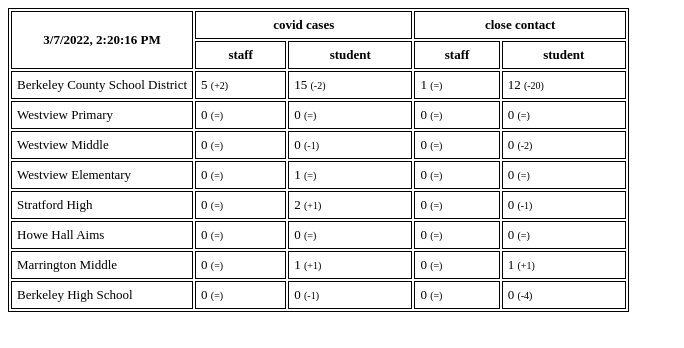
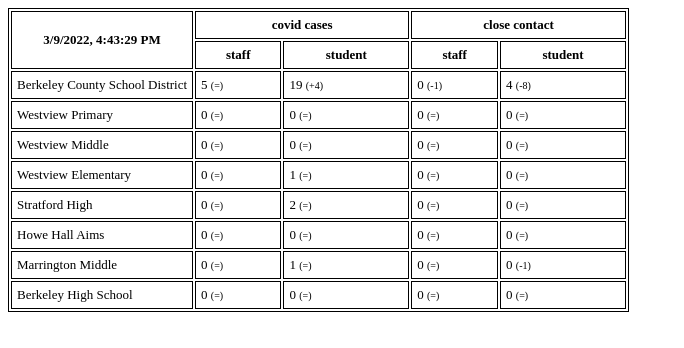
Before and after one commit to renolc/bcsd-covid-stats, a website: page index.html in a window 1280 px wide. Shown: the whole page, without its empty margins (0-684 px from the left). Drawn offline with Linux system fonts and the light colour scheme.

Commit message:
updating stats

```diff
--- a/index.html
+++ b/index.html
@@ -17,7 +17,7 @@
     <body>
       <table>
         <tr>
-          <th rowspan="2" width="30%">3/7/2022, 2:20:16 PM</th>
+          <th rowspan="2" width="30%">3/9/2022, 4:43:29 PM</th>
           <th colspan="2">covid cases</th>
           <th colspan="2">close contact</th>
         </tr>
@@ -30,10 +30,10 @@
 
               <tr>
                 <td>Berkeley County School District</td>
-                <td>5 <span class="diff">(+2)</span></td>
-                <td>15 <span class="diff">(-2)</span></td>
-                <td>1 <span class="diff">(=)</span></td>
-                <td>12 <span class="diff">(-20)</span></td>
+                <td>5 <span class="diff">(=)</span></td>
+                <td>19 <span class="diff">(+4)</span></td>
+                <td>0 <span class="diff">(-1)</span></td>
+                <td>4 <span class="diff">(-8)</span></td>
               </tr>
 
               <tr>
@@ -47,9 +47,9 @@
               <tr>
                 <td>Westview Middle</td>
                 <td>0 <span class="diff">(=)</span></td>
-                <td>0 <span class="diff">(-1)</span></td>
                 <td>0 <span class="diff">(=)</span></td>
-                <td>0 <span class="diff">(-2)</span></td>
+                <td>0 <span class="diff">(=)</span></td>
+                <td>0 <span class="diff">(=)</span></td>
               </tr>
 
               <tr>
@@ -63,9 +63,9 @@
               <tr>
                 <td>Stratford High</td>
                 <td>0 <span class="diff">(=)</span></td>
-                <td>2 <span class="diff">(+1)</span></td>
+                <td>2 <span class="diff">(=)</span></td>
                 <td>0 <span class="diff">(=)</span></td>
-                <td>0 <span class="diff">(-1)</span></td>
+                <td>0 <span class="diff">(=)</span></td>
               </tr>
 
               <tr>
@@ -79,17 +79,17 @@
               <tr>
                 <td>Marrington Middle</td>
                 <td>0 <span class="diff">(=)</span></td>
-                <td>1 <span class="diff">(+1)</span></td>
+                <td>1 <span class="diff">(=)</span></td>
                 <td>0 <span class="diff">(=)</span></td>
-                <td>1 <span class="diff">(+1)</span></td>
+                <td>0 <span class="diff">(-1)</span></td>
               </tr>
 
               <tr>
                 <td>Berkeley High School</td>
                 <td>0 <span class="diff">(=)</span></td>
-                <td>0 <span class="diff">(-1)</span></td>
                 <td>0 <span class="diff">(=)</span></td>
-                <td>0 <span class="diff">(-4)</span></td>
+                <td>0 <span class="diff">(=)</span></td>
+                <td>0 <span class="diff">(=)</span></td>
               </tr>
 
       </table>
--- a/last.json
+++ b/last.json
@@ -1 +1 @@
-{"updated":"03/07/2022 14:20:16","data":{"Berkeley County School District":{"school":"Berkeley County School District","staffCovid":5,"studentCovid":15,"staffClose":1,"studentClose":12,"updated":"03/07/2022 14:20:16"},"Westview Primary":{"school":"Westview Primary","staffCovid":0,"studentCovid":0,"staffClose":0,"studentClose":0,"updated":"03/07/2022 14:20:16"},"Westview Middle":{"school":"Westview Middle","staffCovid":0,"studentCovid":0,"staffClose":0,"studentClose":0,"updated":"03/07/2022 14:20:16"},"Westview Elementary":{"school":"Westview Elementary","staffCovid":0,"studentCovid":1,"staffClose":0,"studentClose":0,"updated":"03/07/2022 14:20:16"},"Stratford High":{"school":"Stratford High","staffCovid":0,"studentCovid":2,"staffClose":0,"studentClose":0,"updated":"03/07/2022 14:20:16"},"Howe Hall Aims":{"school":"Howe Hall Aims","staffCovid":0,"studentCovid":0,"staffClose":0,"studentClose":0,"updated":"03/07/2022 14:20:16"},"Marrington Middle":{"school":"Marrington Middle","staffCovid":0,"studentCovid":1,"staffClose":0,"studentClose":1,"updated":"03/07/2022 14:20:16"},"Berkeley High School":{"school":"Berkeley High School","staffCovid":0,"studentCovid":0,"staffClose":0,"studentClose":0,"updated":"03/07/2022 14:20:16"}}}
+{"updated":"03/09/2022 16:43:29","data":{"Berkeley County School District":{"school":"Berkeley County School District","staffCovid":5,"studentCovid":19,"staffClose":0,"studentClose":4,"updated":"03/09/2022 16:43:29"},"Westview Primary":{"school":"Westview Primary","staffCovid":0,"studentCovid":0,"staffClose":0,"studentClose":0,"updated":"03/09/2022 16:43:29"},"Westview Middle":{"school":"Westview Middle","staffCovid":0,"studentCovid":0,"staffClose":0,"studentClose":0,"updated":"03/09/2022 16:43:29"},"Westview Elementary":{"school":"Westview Elementary","staffCovid":0,"studentCovid":1,"staffClose":0,"studentClose":0,"updated":"03/09/2022 16:43:29"},"Stratford High":{"school":"Stratford High","staffCovid":0,"studentCovid":2,"staffClose":0,"studentClose":0,"updated":"03/09/2022 16:43:29"},"Howe Hall Aims":{"school":"Howe Hall Aims","staffCovid":0,"studentCovid":0,"staffClose":0,"studentClose":0,"updated":"03/09/2022 16:43:29"},"Marrington Middle":{"school":"Marrington Middle","staffCovid":0,"studentCovid":1,"staffClose":0,"studentClose":0,"updated":"03/09/2022 16:43:29"},"Berkeley High School":{"school":"Berkeley High School","staffCovid":0,"studentCovid":0,"staffClose":0,"studentClose":0,"updated":"03/09/2022 16:43:29"}}}
```
